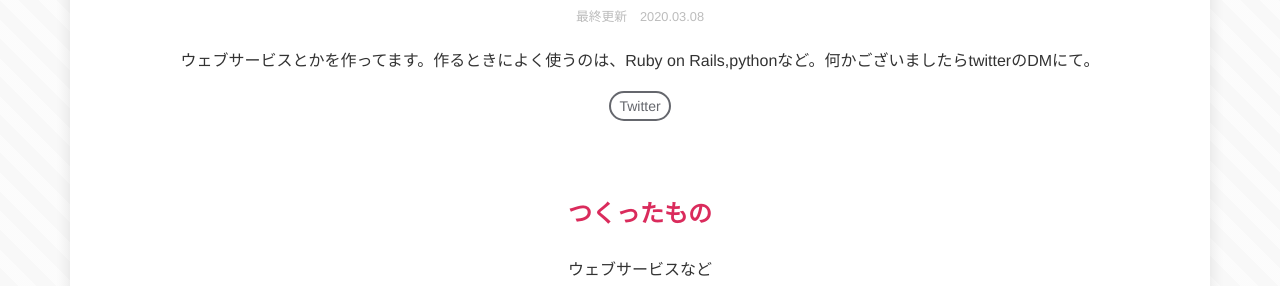
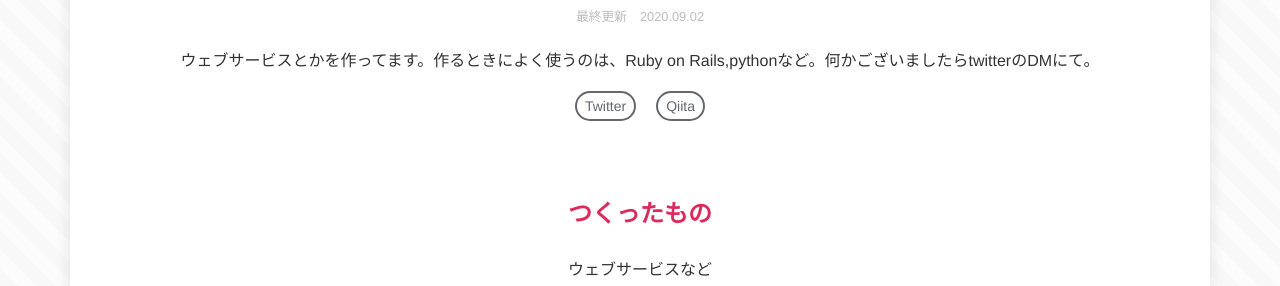
Before and after one commit to ereyester/portfolio, a plain HTML site: page index.html in a window 1280 px wide. Shown: the part 514-800 px from the top of the page. Drawn offline with Linux system fonts and the light colour scheme.

Commit message:
Qiita link update

```diff
--- a/index.html
+++ b/index.html
@@ -20,11 +20,12 @@
           </div>
 
           <h1 class="center">きのう@ereyester</h1>
-          <p class="update">最終更新　2020.03.08</p>
+          <p class="update">最終更新　2020.09.02</p>
           <p class="center">ウェブサービスとかを作ってます。作るときによく使うのは、Ruby on Rails,pythonなど。何かございましたらtwitterのDMにて。</p>
 
             <ul class="sns-list center">
               <li><a href="https://twitter.com/ereyester" class="twitter" target="_blank">Twitter</a></li>
+              <li><a href="https://qiita.com/ereyester" class="Qiita" target="_blank">Qiita</a></li>
             </ul>
 
     <section>
```
